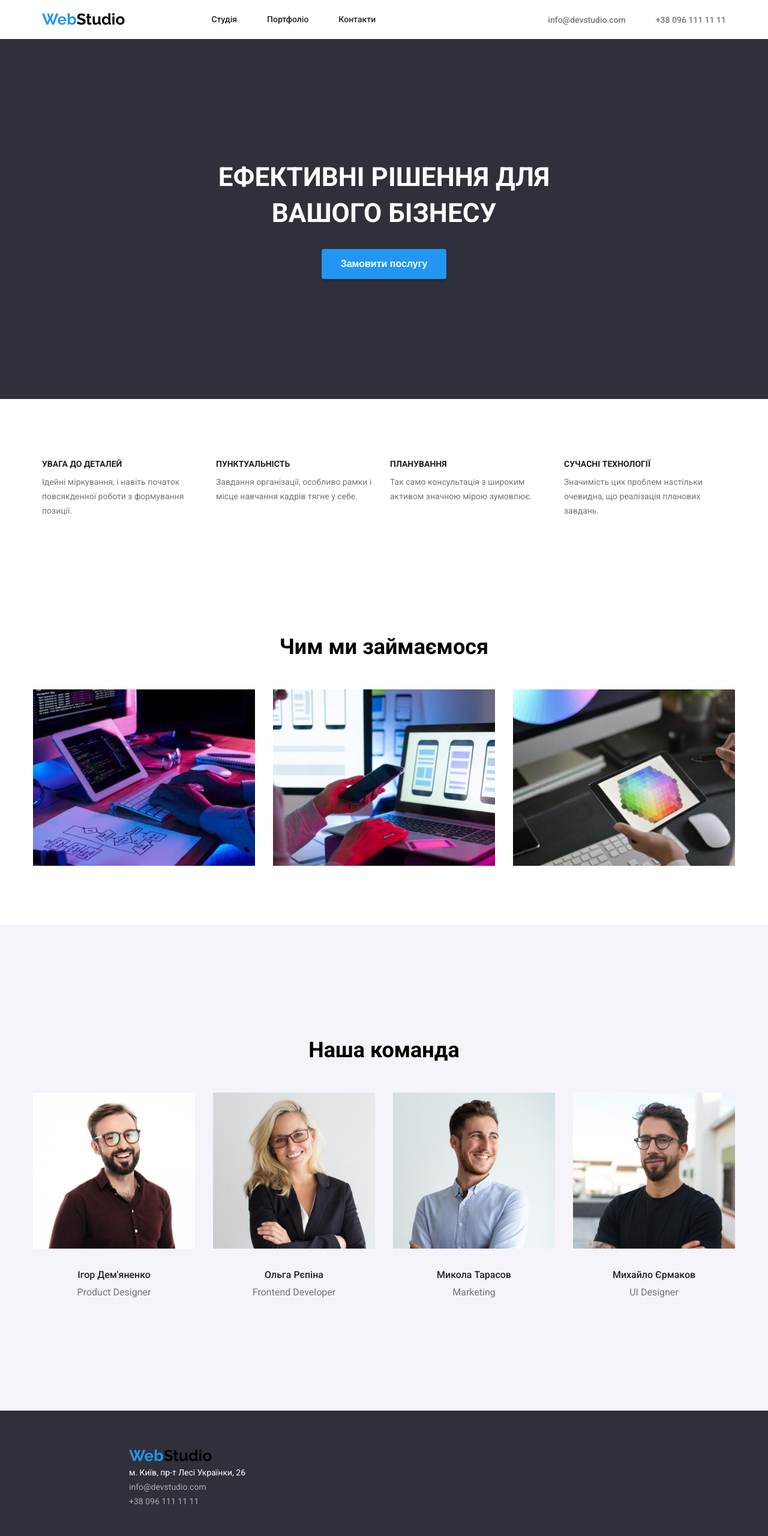
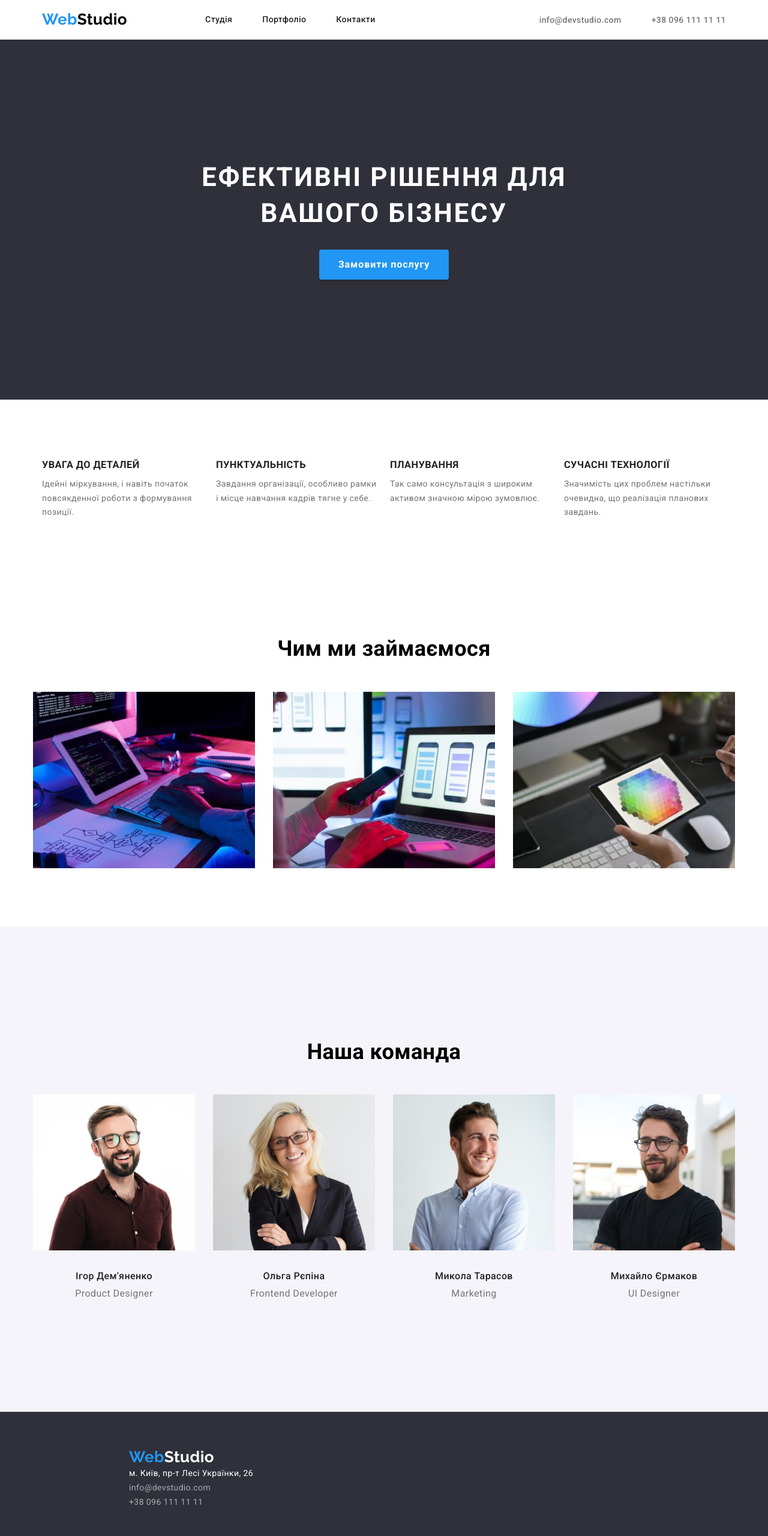
Before and after one commit to marrakeshn/goit-markup-hw-02, a plain HTML site: page index.html in a window 1280 px wide. Shown: the top 2560 px of the page at 60% size. Drawn offline with Linux system fonts and the light colour scheme.

Commit message:
fix mistakes
make changes to htmls (footer logo)
add pseudo-class to style.css, fix mistakes

```diff
--- a/css/styles.css
+++ b/css/styles.css
@@ -4,13 +4,26 @@
     padding: 0;
 }
 
+:root {
+    --accent-color: #2196F3;
+    --primary-color: #212121;
+    --secondary-color: #757575;
+    --secondary-font: 'Raleway', normal;
+  }
+
 a {
     text-decoration: none;
+}
+
+address {
+    font-style: normal;
 }
 
 body {
     height: 100%;
     font-family: 'Roboto', sans-serif;
+    font-size: 14px;
+    letter-spacing: 0.03em;
 }
 
 header {
@@ -28,12 +41,11 @@ header {
 }
 
 .logo-text-url1 {
-    color: #2196F3;
+    color: var(--accent-color);
     font-weight: 700;
     font-size: 26px;
     line-height: 31px;
-    font-family: 'Raleway', normal;
-
+    font-family: var(--secondary-font);
 }
 
 .logo-text-url2 {
@@ -41,18 +53,12 @@ header {
     font-weight: 700;
     font-size: 26px;
     line-height: 31px;
-    font-family: 'Raleway', normal;
-
-
+    font-family: var(--secondary-font);
 }
 
 .menu-items {
     display: flex;
     justify-content: space-between;
-    font-weight: 500;
-    font-size: 14px;
-    line-height: 16px;
-    color: #212121;
     margin-top: 24px;
     margin-bottom: 25px;
 
@@ -62,15 +68,16 @@ header {
     display: flex;
     justify-content: space-between;
     font-weight: 500;
-    font-size: 14px;
     line-height: 16px;
-    color: #757575;
+    color: var(--secondary-color);
     padding-left: 93px;
 }
 
 .item a {
-    color: #212121;
+    color: var(--primary-color);
     margin-right: 50px;
+    font-weight: 500;
+    line-height: 1.14;
 }
 
 .item:last-of-type {
@@ -78,29 +85,29 @@ header {
 }
 
 .item:hover a {
-    color: #2196F3;
+    color: var(--accent-color);
     cursor: pointer;
 }
 
 .contact-mail {
-    color: #757575;
+    color: var(--secondary-color);
     margin-right: 50px;
 }
 
 .contact-mail a {
-    color: #757575;
+    color: var(--secondary-color);
 }
 
 .contact-mail:hover a {
-    color: #2196F3;
+    color: var(--accent-color);
 }
 
 .contact-tel a {
-    color: #757575;
+    color: var(--secondary-color);
 }
 
 .contact-tel:hover a {
-    color: #2196F3;
+    color: var(--accent-color);
 }
 
 .order-container {
@@ -119,18 +126,22 @@ header {
     text-transform: uppercase;
     font-weight: 900;
     font-size: 44px;
-    line-height: 60px;
+    line-height: 1.36;
     text-align: center;
+    letter-spacing: 0.06em;
 }
 
 .order-btn {
-    background: #2196F3;
+    font-family: 'Roboto';
+    font-style: normal;
+    background-color: var(--accent-color);
     border: none;
     box-shadow: 0px 4px 4px rgba(0, 0, 0, 0.15);
     border-radius: 4px;
     font-weight: 700;
     font-size: 16px;
-    line-height: 30px;
+    line-height: 1.88;
+    letter-spacing: 0.06em;
     color: #FFFFFF;
     margin-top: 30px;
     padding: 10px 32px 10px 32px;
@@ -148,10 +159,9 @@ header {
 }
 
 .features-list-title {
-    color: #212121;
+    color: var(--primary-color);
     font-weight: 700;
-    font-size: 14px;
-    line-height: 16px;
+    line-height: 1.14;
     text-transform: uppercase;
     width: 270px;
     display: flex;
@@ -159,10 +169,8 @@ header {
 }
 
 .features-list-descr {
-    font-weight: 400;
-    font-size: 14px;
-    line-height: 24px;
-    color: #757575;
+    line-height: 1.71;
+    color: var(--secondary-color);
     width: 270px;
 }
 
@@ -175,7 +183,7 @@ header {
 .studio-title {
     font-weight: 700;
     font-size: 36px;
-    line-height: 42px;
+    line-height: 1.17;
     display: flex;
     align-items: center;
     margin-top: 94px;
@@ -217,7 +225,7 @@ header {
 .team-title {
     font-weight: 700;
     font-size: 36px;
-    line-height: 42px;
+    line-height: 1.17;
     margin-top: 188px;
 
 }
@@ -227,19 +235,17 @@ header {
     margin-bottom: 10px;
     font-weight: 500;
     font-size: 16px;
-    line-height: 19px;
-    color: #212121;
+    line-height: 1.19;
+    color: var(--primary-color);
     text-align: center;
 }
 
 .team-card-position {
-    font-weight: 400;
     font-size: 16px;
-    line-height: 19px;
+    line-height: 1.19;
     text-align: center;
-    color: #757575;
+    color: var(--secondary-color);
 }
-
 
 footer {
     background-color: #2F303A;
@@ -251,22 +257,30 @@ footer {
     justify-content: space-between;
 }
 
+.logo-text-furl1 {
+    color: var(--accent-color);
+    font-weight: 700;
+    font-size: 26px;
+    line-height: 31px;
+    font-family: var(--secondary-font);
+}
+
+.logo-text-furl2 {
+    color: #fff;
+    font-weight: 700;
+    font-size: 26px;
+    line-height: 31px;
+    font-family: var(--secondary-font);
+}
+
 .location {
-    font-family: 'Roboto';
-    font-style: normal;
-    font-weight: 400;
-    font-size: 14px;
-    line-height: 24px;
+    line-height: 1.71;
     color: #fff;
 }
 
 .cont{
-    font-family: 'Roboto';
-    font-style: normal;
     color: rgba(255, 255, 255, 0.6);
-    font-weight: 400;
-    font-size: 14px;
-    line-height: 24px;
+    line-height: 1.71;
 }
 
 .filters {
@@ -277,22 +291,26 @@ footer {
 }
 
 .filter {
+    font-family: 'Roboto';
+    font-style: normal;
     border: none;
     background: #F5F4FA;
     border-radius: 4px;
     font-weight: 500;
     font-size: 16px;
-    line-height: 26px;
+    line-height: 1.63;
     color: #212121;
     padding: 6px 22px;
 }
 
 .filter.active {
+    font-family: 'Roboto';
+    font-style: normal;
     font-weight: 500;
     font-size: 16px;
-    line-height: 26px;
+    line-height: 1.63;
     border: none;
-    background: #2196F3;
+    background: var(--accent-color);
     box-shadow: 0px 3px 1px rgba(0, 0, 0, 0.1), 0px 1px 2px rgba(0, 0, 0, 0.08), 0px 2px 2px rgba(0, 0, 0, 0.12);
     border-radius: 4px;
     color: #FFFFFF;
@@ -324,17 +342,17 @@ footer {
 .project-card-name {
     font-weight: 700;
     font-size: 18px;
-    line-height: 36px;
-    color: #212121;
+    line-height: 2;
+    letter-spacing: 0.06em;
+    color: var(--primary-color);
     text-align: left;
     margin: 20px 24px 2px 24px;
 }
 
 .project-card-filter {
-    font-weight: 400;
     font-size: 16px;
-    line-height: 30px;
+    line-height: 1.88;
     text-align: left;
-    color: #757575;
+    color: var(--secondary-color);
     margin: 4px 24px 20px 24px;
 }
--- a/index.html
+++ b/index.html
@@ -148,8 +148,8 @@
     </main>
 
     <footer id="contacts">
-      <a href="./index.html" class="logo-text-url1"
-        >Web<span class="logo-text-url2">Studio</span></a
+      <a href="./index.html" class="logo-text-furl1"
+        >Web<span class="logo-text-furl2">Studio</span></a
       >
       <address>
         <ul style="list-style-type: none">
```
Also changed, not shown: portfolio.html (+1 -1 lines).
